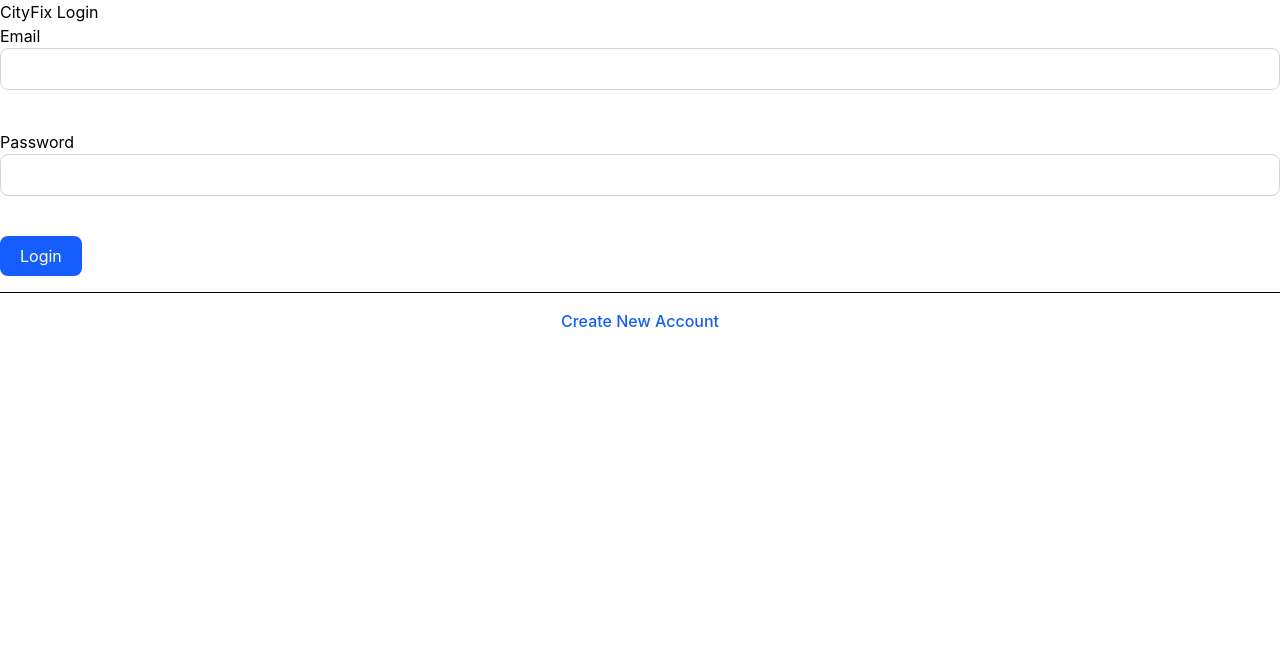
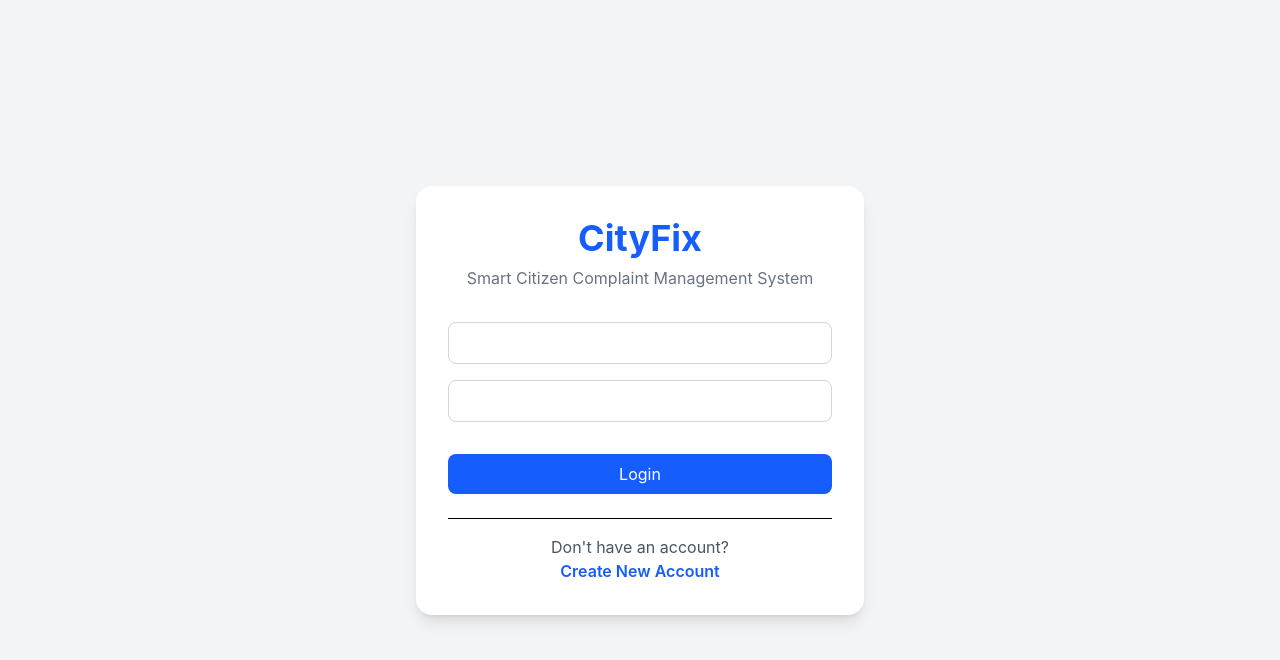
Before and after one commit to AtishayJain23/CityFix, a React (Vite) app in the folder client/: page / in a window 1280 px wide. Shown: the top 660 px of the page. Built offline with nearby package versions, Linux system fonts and the light colour scheme; no server answers.

Commit message:
login page editing

```diff
--- a/client/src/pages/auth/Login.jsx
+++ b/client/src/pages/auth/Login.jsx
@@ -52,28 +52,27 @@
       setLoading(false);
     }
   };
+
 return (
-    <div>
-      <h1>CityFix Login</h1>
+  <div className="min-h-screen bg-gray-100 flex items-center justify-center px-4">
+    <div className="bg-white w-full max-w-md rounded-2xl shadow-lg p-8">
+      <div className="text-center mb-8">
+        <h1 className="text-4xl font-bold text-blue-600">
+          CityFix
+        </h1>
+
+        <p className="text-gray-500 mt-2">
+          Smart Citizen Complaint Management System
+        </p>
+      </div>
 
       <form onSubmit={handleSubmit}>
-        <div>
-          <label>Email</label>
-          <br />
-
         <Input
           label="Email"
           type="email"
           value={email}
           onChange={(e) => setEmail(e.target.value)}
         />
-        </div>
-
-        <br />
-
-        <div>
-          <label>Password</label>
-          <br />
 
         <Input
           label="Password"
@@ -81,24 +80,31 @@
           value={password}
           onChange={(e) => setPassword(e.target.value)}
         />
-        </div>
 
-        <br />
-
-        <Button type="submit" disabled={loading}>
+        <Button
+          type="submit"
+          disabled={loading}
+          className="w-full mt-4"
+        >
           {loading ? "Logging in..." : "Login"}
         </Button>
-        <div className="mt-4 border-t pt-4 text-center">
+      </form>
+
+      <div className="mt-6 border-t pt-4 text-center">
+        <p className="text-gray-600">
+          Don't have an account?
+        </p>
+
         <Link
           to="/register"
-            className="text-blue-600 font-medium hover:underline"
+          className="text-blue-600 font-semibold hover:underline"
         >
           Create New Account
         </Link>
       </div>
-      </form>
+    </div>
   </div>
 );
-};
+}
 
 export default Login;
```
Lines whose indentation alone changed are shown as unchanged.
